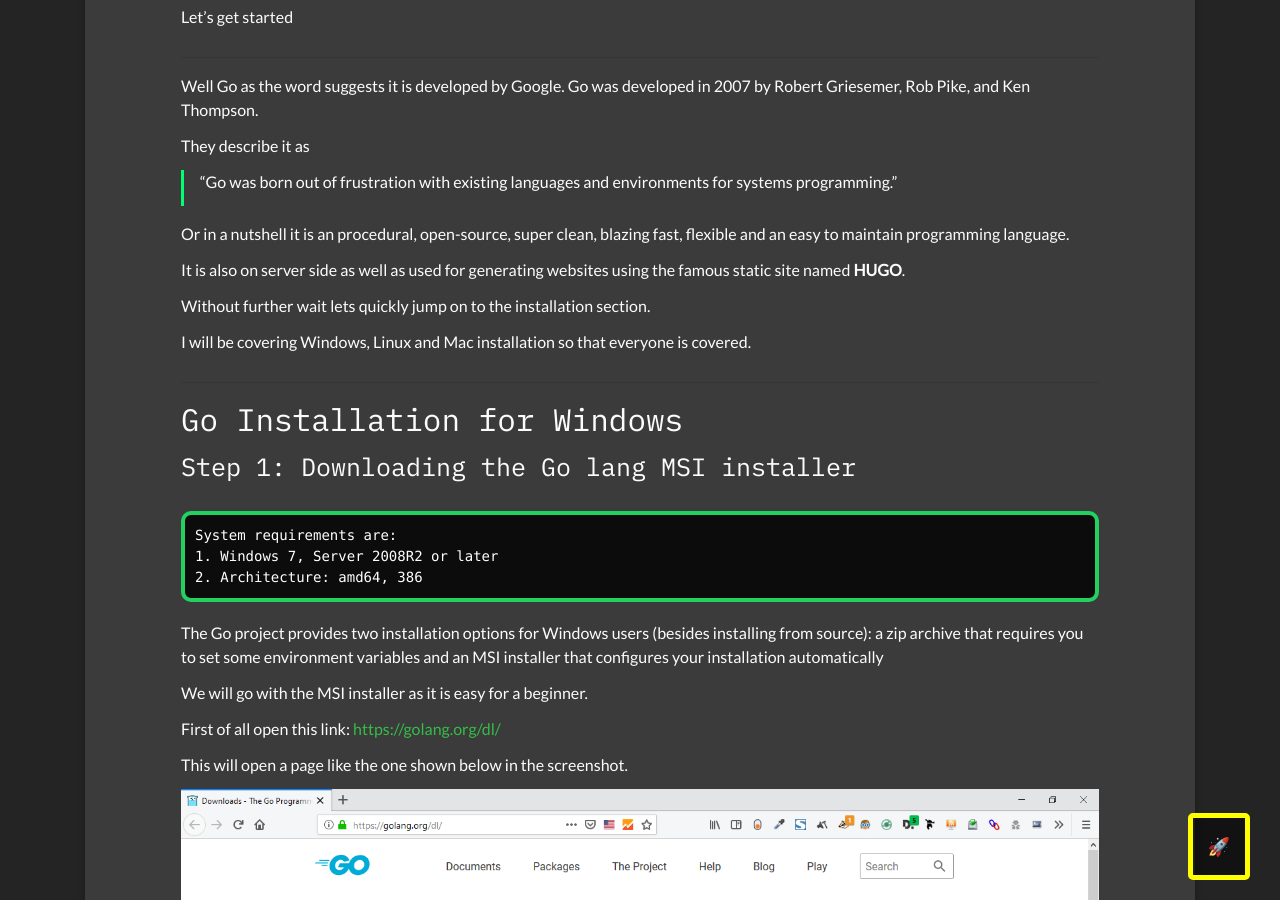
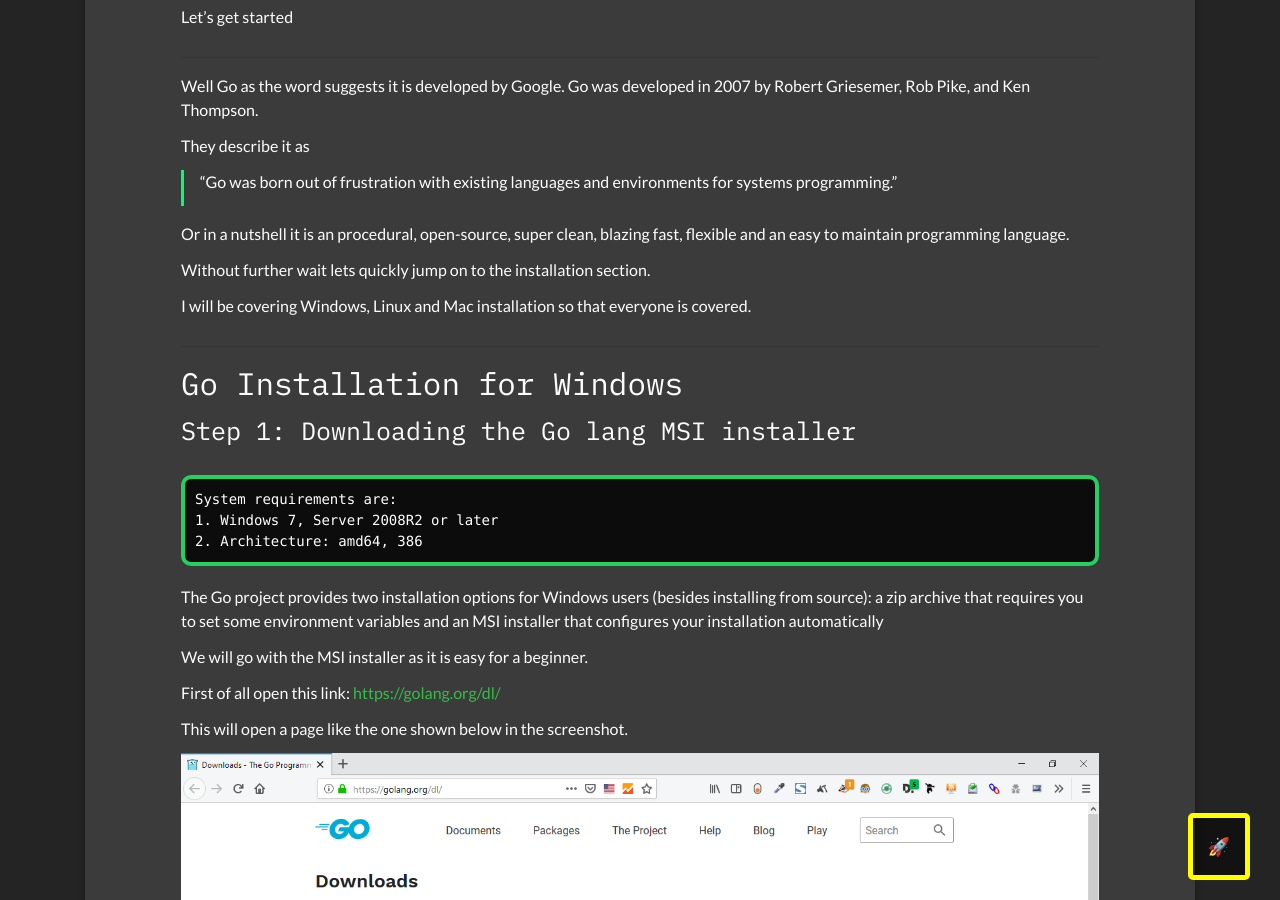
Before and after one commit to sharadcodes/sharadcodes.github.io, a Jekyll site: the page built from _posts/2019-11-13-what-is-golang-and-how-to-install-it.md, in a window 1280 px wide and 900 px high, scrolled down 520 px. Built offline with Jekyll 4.4.1, drawn with Linux system fonts in a browser that asks for light colours; emoji names are drawn with the system emoji font.

Commit message:
Update Post “2019-11-13-what-is-golang-and-how-to-install-it”

```diff
--- a/_posts/2019-11-13-what-is-golang-and-how-to-install-it.md
+++ b/_posts/2019-11-13-what-is-golang-and-how-to-install-it.md
@@ -19,8 +19,6 @@
 > “Go was born out of frustration with existing languages and environments for systems programming.”
 
 Or in a nutshell it is an procedural, open-source, super clean, blazing fast, flexible and an easy to maintain programming language.
-
-It is also on server side as well as used for generating websites using the famous static site named **HUGO**.
 
 Without further wait lets quickly jump on to the installation section.
 
```
